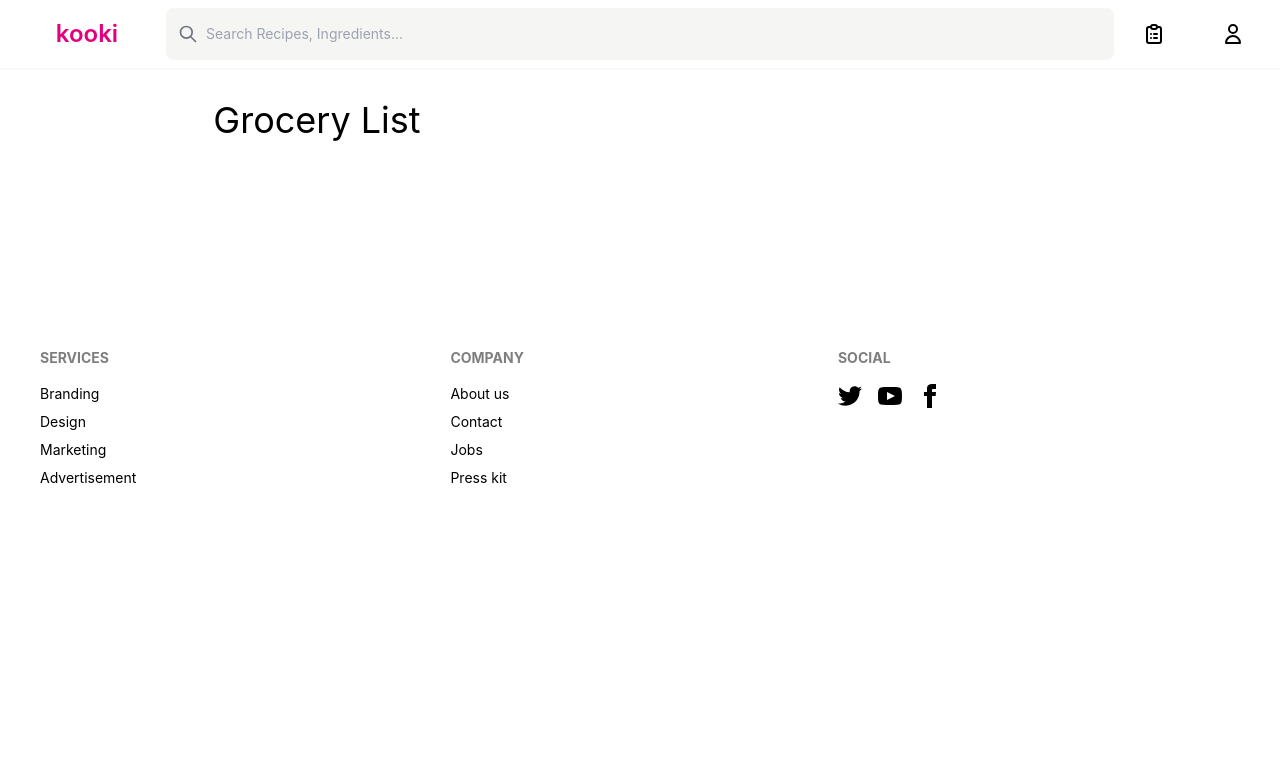
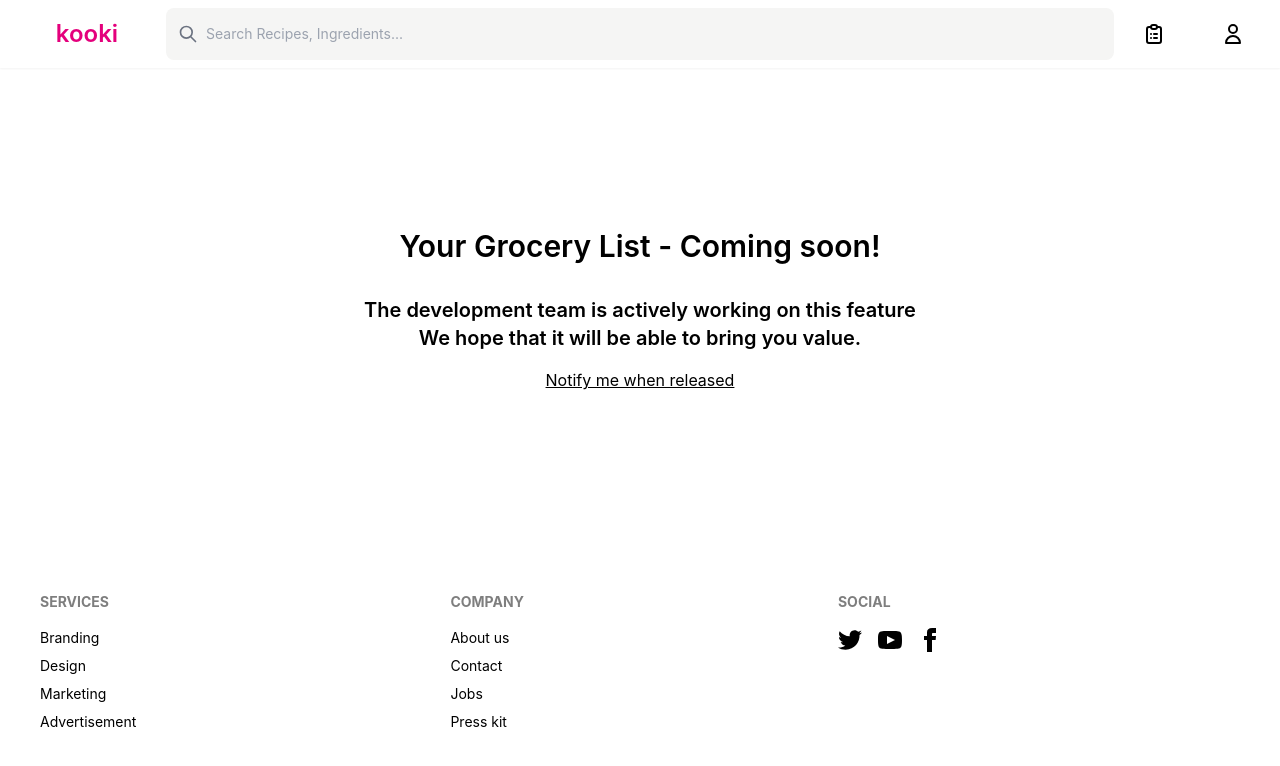
Before and after one commit to kevbuh/yummf, a Next.js app in the folder web/: page /grocery-list in a window 1280 px wide. Shown: the top 766 px of the page. Built offline with nearby package versions, Linux system fonts and the light colour scheme; no server answers.

Commit message:
some small changes like update grocery list page

```diff
--- a/web/pages/grocery-list.js
+++ b/web/pages/grocery-list.js
@@ -6,8 +6,19 @@ function GroceryListPage() {
     <div>
       <NavBar />
       <div className="mt-8 rounded-lg w-2/3 item-center mx-auto">
-        <div>
-          <p className="text-4xl mb-2">Grocery List</p>
+        <div className="m-auto text-center">
+          <p className="text-3xl font-semibold mt-40">
+            Your Grocery List - Coming soon!
+          </p>
+          <p className="text-xl font-semibold mt-8">
+            The development team is actively working on this feature
+          </p>
+          <p className="text-xl font-semibold">
+            We hope that it will be able to bring you value.
+          </p>
+          <p className="underline cursor-pointer mt-4">
+            Notify me when released
+          </p>
         </div>
 
         <div className="h-40"></div>
--- a/web/pages/index.js
+++ b/web/pages/index.js
@@ -132,7 +132,7 @@ export default function Home() {
         </div>
 
         {/* put something cool here */}
-        <div className="rounded-xl bg-stone-100 h-3/5 my-auto p-30 ml-1 mr-8 bg-gradient-to-l from-rosa to-white"></div>
+        <div className="rounded-xl bg-stone-100 h-3/5 my-auto p-30 ml-1 mr-8 "></div>
       </div>
 
       <div className=" grid grid-cols-1 mb-20" ref={arrowDown}>
@@ -163,22 +163,22 @@ export default function Home() {
           </div>
         </div>
         <div className="mx-auto">
-          <div className="text-4xl font-semibold font-light">
+          <div className="text-3xl font-light mt-2">
             With a Fully Integrated Suite of Products
           </div>
         </div>
-        <div className="mx-auto grid grid-cols-4 h-80 gap-8 mt-8">
-          <div className="text-4xl font-semibold font-light rounded-lg bg-stone-100 w-60">
-            &nbsp;
+        <div className="mx-auto grid grid-cols-4 h-80 gap-8 mt-6">
+          <div className="text-2xl font-semibold  rounded-lg bg-stone-100 w-60">
+            Discover
           </div>
-          <div className="text-4xl font-semibold font-light rounded-lg bg-stone-100">
-            &nbsp;
+          <div className="text-2xl font-semibold  rounded-lg bg-stone-100">
+            Create
           </div>
-          <div className="text-4xl font-semibold font-light rounded-lg bg-stone-100">
-            &nbsp;
+          <div className="text-2xl font-semibold  rounded-lg bg-stone-100">
+            Learn
           </div>
-          <div className="text-4xl font-semibold font-light rounded-lg bg-stone-100">
-            &nbsp;
+          <div className="text-2xl font-semibold  rounded-lg bg-stone-100">
+            Order
           </div>
         </div>
       </div>
@@ -200,8 +200,9 @@ export default function Home() {
               {/* <p className="bg-white rounded-lg mb-4 p-2 w-2/3 mx-auto">
                 Google
               </p> */}
-              <div className="mx-auto items-center w-2/3">
+              <div className="w-1/2 mx-auto">
                 <GoogleLogin
+                  className="ml-auto"
                   onSuccess={(credentialResponse) => {
                     responseGoogle(credentialResponse);
                   }}
@@ -211,9 +212,9 @@ export default function Home() {
                 />
               </div>
 
-              <p className="bg-white rounded-lg mb-4 p-2 w-2/3 mx-auto">
+              {/* <p className="bg-white rounded-lg mb-4 p-2 w-2/3 mx-auto">
                 Facebook
-              </p>
+              </p> */}
               <p className="text-base font-light">or</p>
               <div className="bg-stone-100 px-2 rounded-xl flex flex-col ">
                 {isSuccess && !isLoading && !isError && data?.user ? (
```
